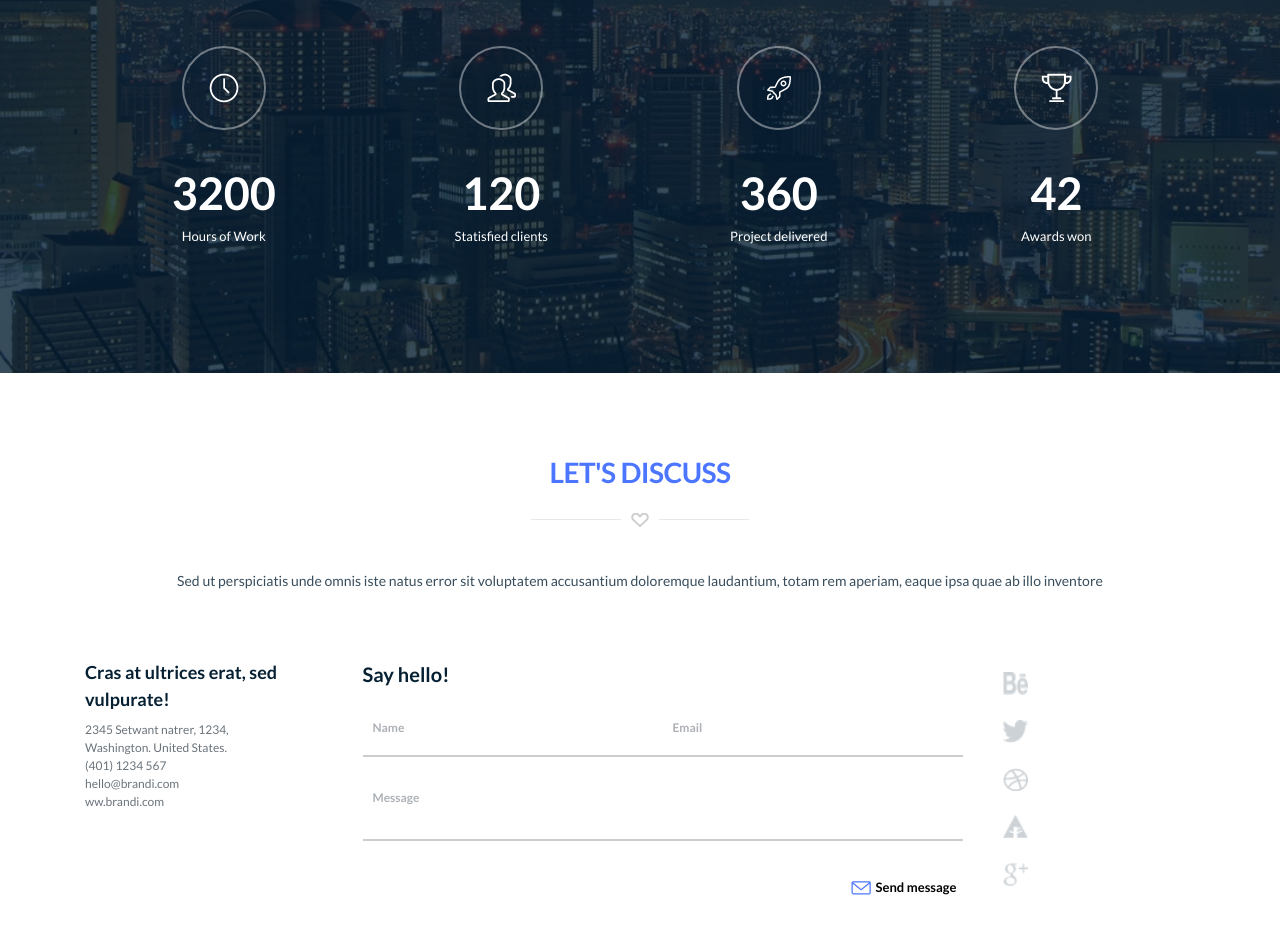
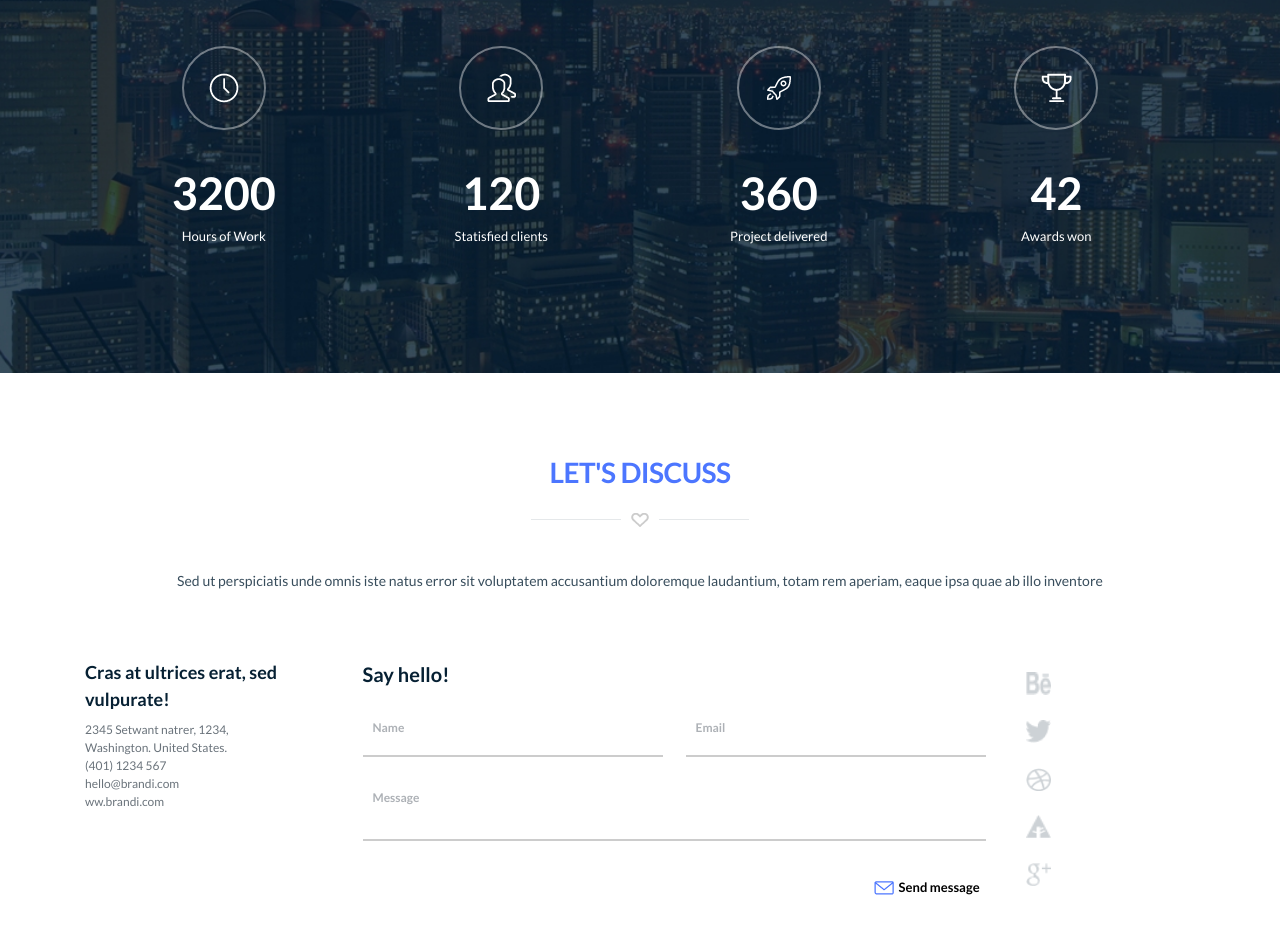
Before and after one commit to StormCreator/Sarajevo_landing, a plain HTML site: page src/index.html in a window 1280 px wide. Shown: the part 4433-5367 px from the top of the page. Drawn offline with nearby package versions, Linux system fonts and the light colour scheme; files that its build step writes are made by us from their sources; files whose address does not match are found by name.

Commit message:
fixed mediaquery for discuss section

```diff
--- a/src/sass/base/_media.sass
+++ b/src/sass/base/_media.sass
@@ -80,6 +80,7 @@
         h4
             margin: 0 auto
     .discuss__feedback
+        text-align: center
         flex-direction: column
         textarea
             width: 80%
--- a/src/sass/blocks/_discuss.sass
+++ b/src/sass/blocks/_discuss.sass
@@ -25,12 +25,13 @@
             font-weight: 700
         &-wrapper
             width: 100%
-            display: flex
-            justify-content: space-between
         input
             width: 300px
             padding: 17px 0 17px 10px
             border-bottom: 2px solid rgba(0, 0, 0, 0.2)
+            margin-right: 20px
+            &:last-child
+                margin-right: 0px
             &::placeholder
                 color: rgba(91, 100, 110, 0.5)
                 font-size: 12px
```
